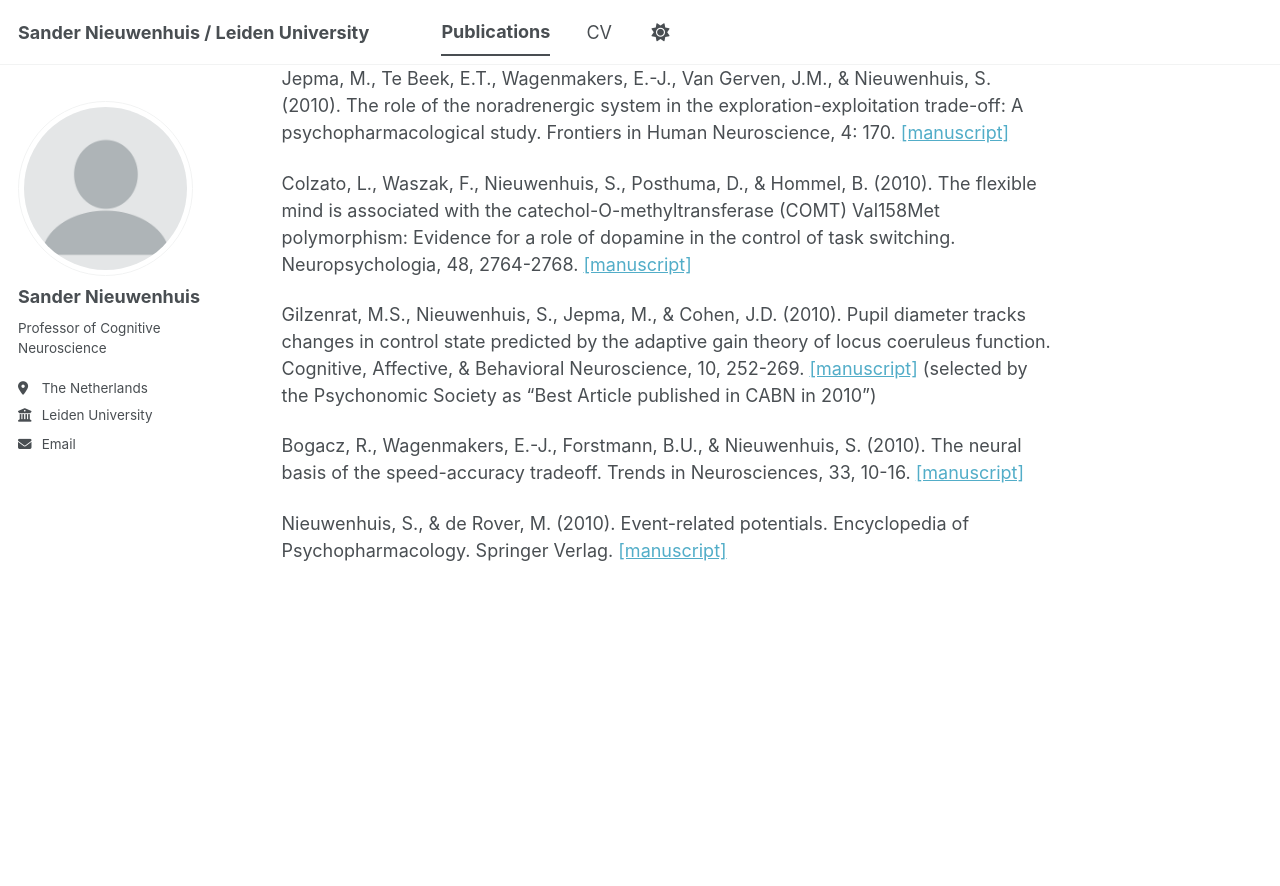
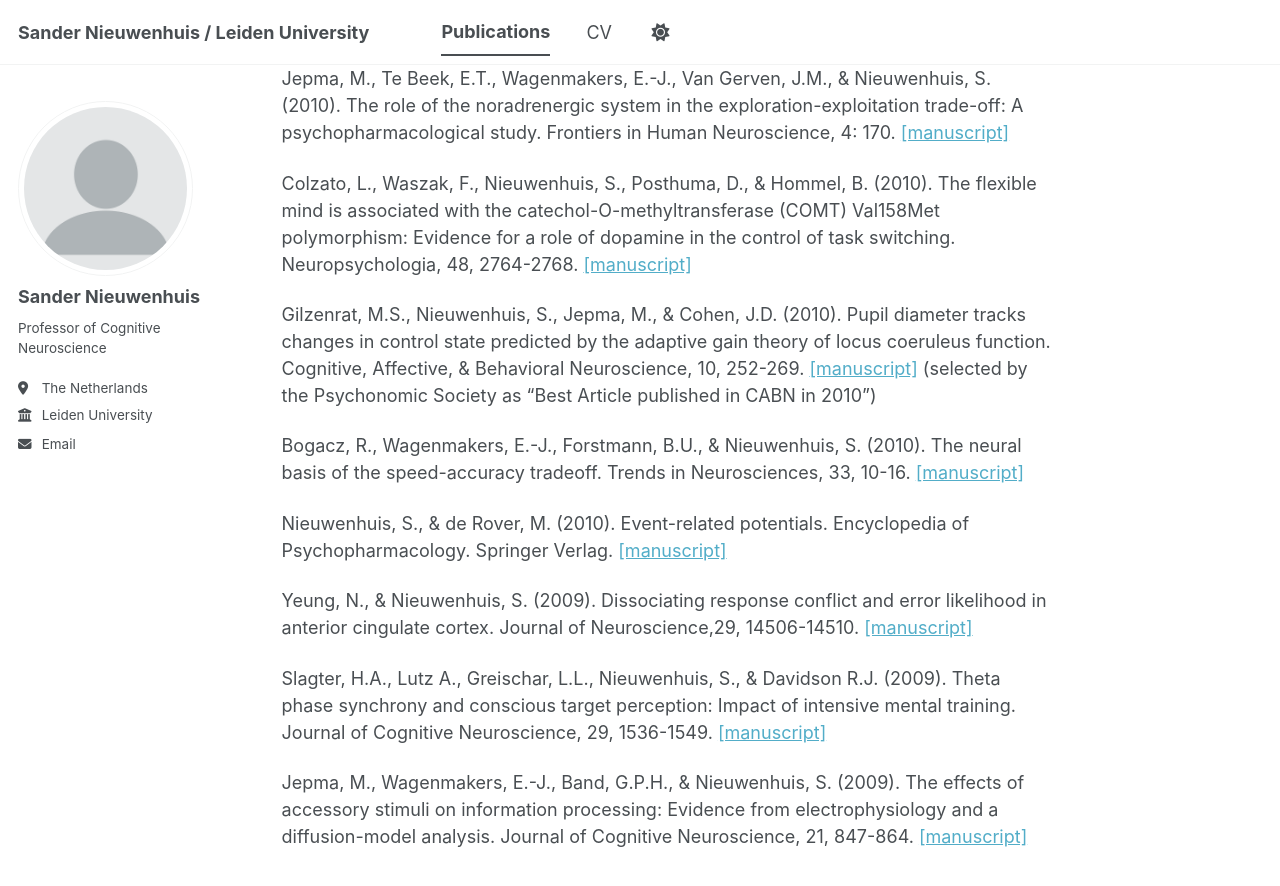
Before and after one commit to sander-nieuwenhuis/research, a Jekyll site: the page built from _pages/publications.md, in a window 1280 px wide and 900 px high, scrolled down 8550 px. Shown: the top 886 px of the window. Built offline with Jekyll 4.4.1, drawn with Linux system fonts in a browser that asks for light colours; a script bundle is joined from its source files by our own code; library files that are not in the unit come from our copies; before the commit the page ends 9164 px from its top, so only the background shows below that.

Commit message:
Update publications.md

```diff
--- a/_pages/publications.md
+++ b/_pages/publications.md
@@ -175,3 +175,9 @@ Gilzenrat, M.S., Nieuwenhuis, S., Jepma, M., & Cohen, J.D. (2010). Pupil diamete
 Bogacz, R., Wagenmakers, E.-J., Forstmann, B.U., & Nieuwenhuis, S. (2010). The neural basis of the speed-accuracy tradeoff. Trends in Neurosciences, 33, 10-16. [[manuscript]](https://sander-nieuwenhuis.github.io/research/assets/pdfs/SATO_TINS.pdf)
 
 Nieuwenhuis, S., & de Rover, M. (2010). Event-related potentials. Encyclopedia of Psychopharmacology. Springer Verlag. [[manuscript]](https://sander-nieuwenhuis.github.io/research/assets/pdfs/EncyclopediaofPsychopharmacology.pdf)
+
+Yeung, N., & Nieuwenhuis, S. (2009). Dissociating response conflict and error likelihood in anterior cingulate cortex. Journal of Neuroscience,29, 14506-14510. [[manuscript]](https://sander-nieuwenhuis.github.io/research/assets/pdfs/YeungNieuwenhuis_JN.pdf)
+
+Slagter, H.A., Lutz A., Greischar, L.L., Nieuwenhuis, S., & Davidson R.J. (2009). Theta phase synchrony and conscious target perception: Impact of intensive mental training. Journal of Cognitive Neuroscience, 29, 1536-1549. [[manuscript]](https://sander-nieuwenhuis.github.io/research/assets/pdfs/SlagterEtAl_JOCN.pdf)
+
+Jepma, M., Wagenmakers, E.-J., Band, G.P.H., & Nieuwenhuis, S. (2009). The effects of accessory stimuli on information processing: Evidence from electrophysiology and a diffusion-model analysis. Journal of Cognitive Neuroscience, 21, 847-864. [[manuscript]](https://sander-nieuwenhuis.github.io/research/assets/pdfs/Jepma_JOCN.pdf)
```
